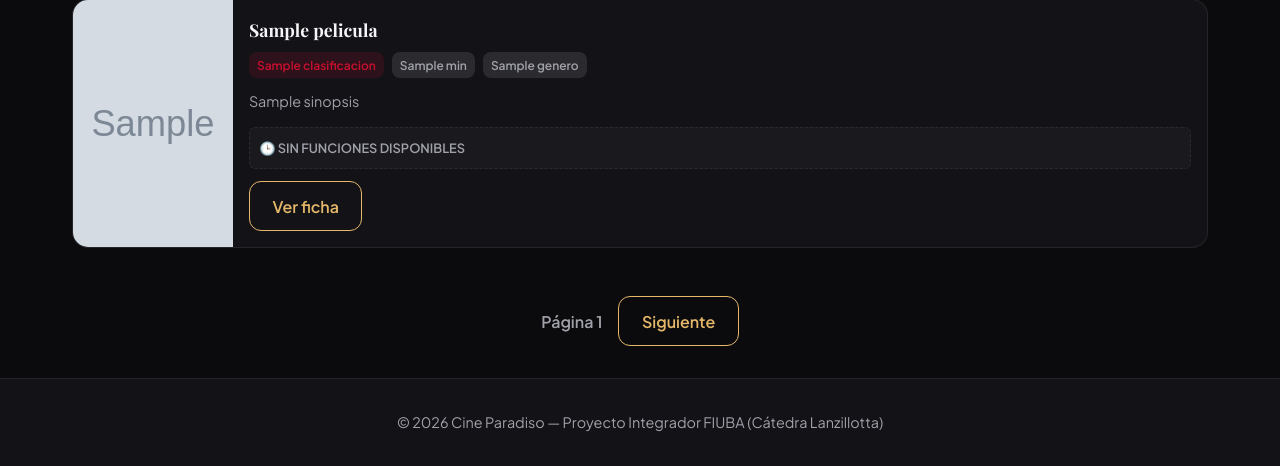
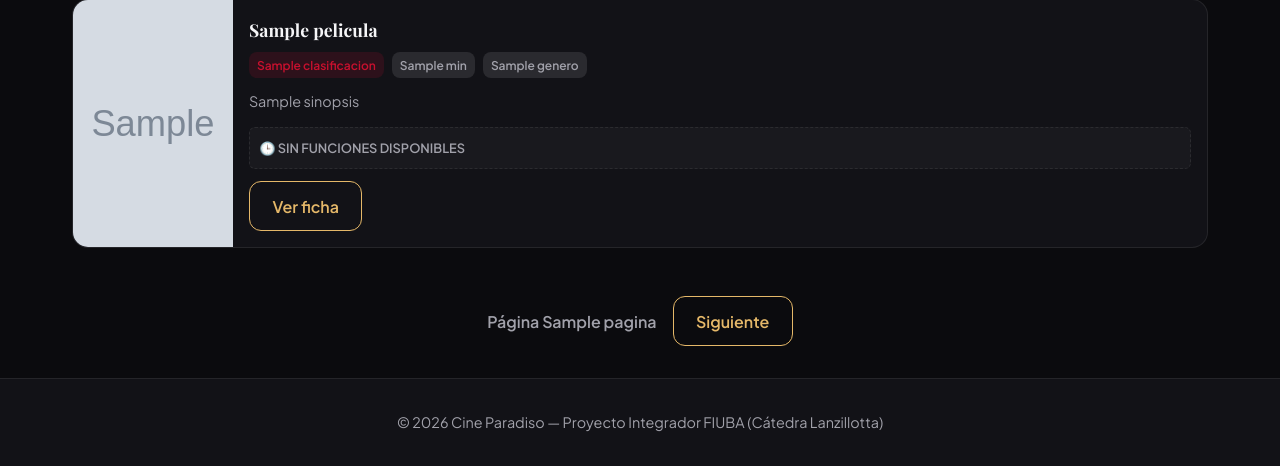
Before and after one commit to lutzio07/Front---Cine-Paradiso, a Flask app: template templates/pages/index.html in a window 1280 px wide. Shown: the part 684-1150 px from the top of the page. Run offline with Flask 3, Linux system fonts and the light colour scheme; the template is opened without the code that fills it: most values are stand-ins (such as "Sample title", 1, 10 or a date in 2020); grey boxes marked "Sample" are stand-in pictures.

Commit message:
fix: paginacion con pagina y limite configurable

```diff
--- a/config.py
+++ b/config.py
@@ -8,4 +8,5 @@ def get_config():
     return {
         "SECRET_KEY": os.getenv("SECRET_KEY", "default_frontend_secret"),
         "BACKEND_URL": os.getenv("BACKEND_URL", "http://localhost:5000/api"),
+        "PELICULAS_POR_PAGINA": int(os.getenv("PELICULAS_POR_PAGINA", 8)),
     }
--- a/routes/main_routes.py
+++ b/routes/main_routes.py
@@ -1,40 +1,66 @@
-from flask import Blueprint, render_template, request
+from flask import Blueprint, render_template, request, current_app
 from services.api_client import (
     obtener_pelicula_por_id,
     obtener_peliculas,
     obtener_funciones,
+    obtener_sucursales,
     )
 from datetime import datetime
 from requests.exceptions import RequestException
 
 main_bp = Blueprint("main", __name__)
 
+GENEROS_DISPONIBLES = [
+    "Acción",
+    "Animación",
+    "Aventura",
+    "Bélica",
+    "Ciencia ficción",
+    "Comedia",
+    "Crimen",
+    "Documental",
+    "Drama",
+    "Familia",
+    "Fantasía",
+    "Historia",
+    "Misterio",
+    "Música",
+    "Oeste",
+    "Película de TV",
+    "Romance",
+    "Suspenso",
+    "Terror"
+]
 @main_bp.route("/")
 def index():
+    limite = current_app.config.get("PELICULAS_POR_PAGINA", 8)
     genero = request.args.get("genero", default=None, type=str)
     sucursal = request.args.get("sucursal", default=None, type=str)
     fecha = request.args.get("fecha", default=None, type=str)
-    page = request.args.get("page", default=1, type=int)
+    pagina = request.args.get("pagina", default=1, type=int)
 
     peliculas = []
     generos = []
+    sucursales = []
     error = False
     try:
-        peliculas = obtener_peliculas(genero=genero, sucursal=sucursal, fecha=fecha, page=page)
+        peliculas = obtener_peliculas(genero=genero, sucursal=sucursal, fecha=fecha, pagina=pagina, limite=limite)
         generos = sorted({p.get("genero") for p in peliculas if p.get("genero")})
     except (RequestException, RuntimeError, ValueError):
         error = True
+
+    hay_siguientes = (len(peliculas) == limite)
 
     return render_template(
         "pages/index.html",
         peliculas=peliculas,
         generos_disponibles=generos,
         error=error,
-        request=request,
-        page=page,
+        pagina=pagina,
+        hay_siguientes=hay_siguientes,
     )
 
-@main_bp.route("/pelicula/<int:id_pelicula>")
+@main_bp.route("/peliculas/<int:id_pelicula>")
 def pelicula_detalle(id_pelicula):
     pelicula = None
     funciones = []
@@ -55,7 +81,7 @@ def pelicula_detalle(id_pelicula):
     return render_template("pages/pelicula_detalle.html", pelicula=pelicula, funciones=funciones)
 
 @main_bp.app_template_filter("datetimeformat")
-def datetimeformat(value, format="%Y/%m/%d %H:%M"):
+def datetimeformat(value, format="%d/%m/%Y %H:%M"):
     try:
         fecha = datetime.fromisoformat(value)
         return fecha.strftime(format)
--- a/templates/pages/index.html
+++ b/templates/pages/index.html
@@ -25,11 +25,12 @@
         </div>
         <div class="filter-group">
             <label for="sucursal-select">Sucursal: </label>
-            <select name="sucursal" id="sucursal_select" class="form-control">
+            <select name="sucursal" id="sucursal-select" class="form-control">
                 <option value="">-- Todas las sucursales --</option>
-                <option value="1" {% if request.args.get('sucursal') == '1' %}selected{% endif %}>Sucursal 1</option>
-                <option value="2" {% if request.args.get('sucursal') == '2' %}selected{% endif %}>Sucursal 2</option>
-                <option value="3" {% if request.args.get('sucursal') == '3' %}selected{% endif %}>Sucursal 3</option>
+                {% for s in sucursales_disponibles %}
+                <option value="{{ s.id_sucursal }}" {% if s.id_sucursal|string == request.args.get('sucursal') %}selected{% endif %}>{{ s }}</option>
+                    {{ s.nombre }}
+                {% endfor %}
             </select>
         </div>
         <div class="filter-group">
@@ -64,16 +65,14 @@
         {% endfor %}
     </div>
     <div class="pagination">
-            {% set page_num = request.args.get('page', 1)|int %}
-
-            {% if page_num > 1 %}
-                <a href="{{ url_for('main.index', genero=request.args.get('genero'), sucursal=request.args.get('sucursal'), fecha=request.args.get('fecha'), page=page_num-1) }}" class="btn btn-outline">Anterior</a>
+            {% if pagina > 1 %}
+                <a href="{{ url_for('main.index', genero=request.args.get('genero'), sucursal=request.args.get('sucursal'), fecha=request.args.get('fecha'), pagina=pagina-1) }}" class="btn btn-outline">Anterior</a>
             {% endif %}
 
-            <span class="pagination-info">Página {{ page_num }}</span>
+            <span class="pagination-info">Página {{ pagina }}</span>
 
             {% if peliculas|length > 0 %}
-                <a href="{{ url_for('main.index', genero=request.args.get('genero'), sucursal=request.args.get('sucursal'), fecha=request.args.get('fecha'), page=page_num+1) }}" class="btn btn-outline">Siguiente</a>
+                <a href="{{ url_for('main.index', genero=request.args.get('genero'), sucursal=request.args.get('sucursal'), fecha=request.args.get('fecha'), pagina=pagina+1) }}" class="btn btn-outline">Siguiente</a>
             {% endif %}
         </div>
     {% elif error %}
```
Also changed, not shown: services/api_client.py (+15 -3 lines).
